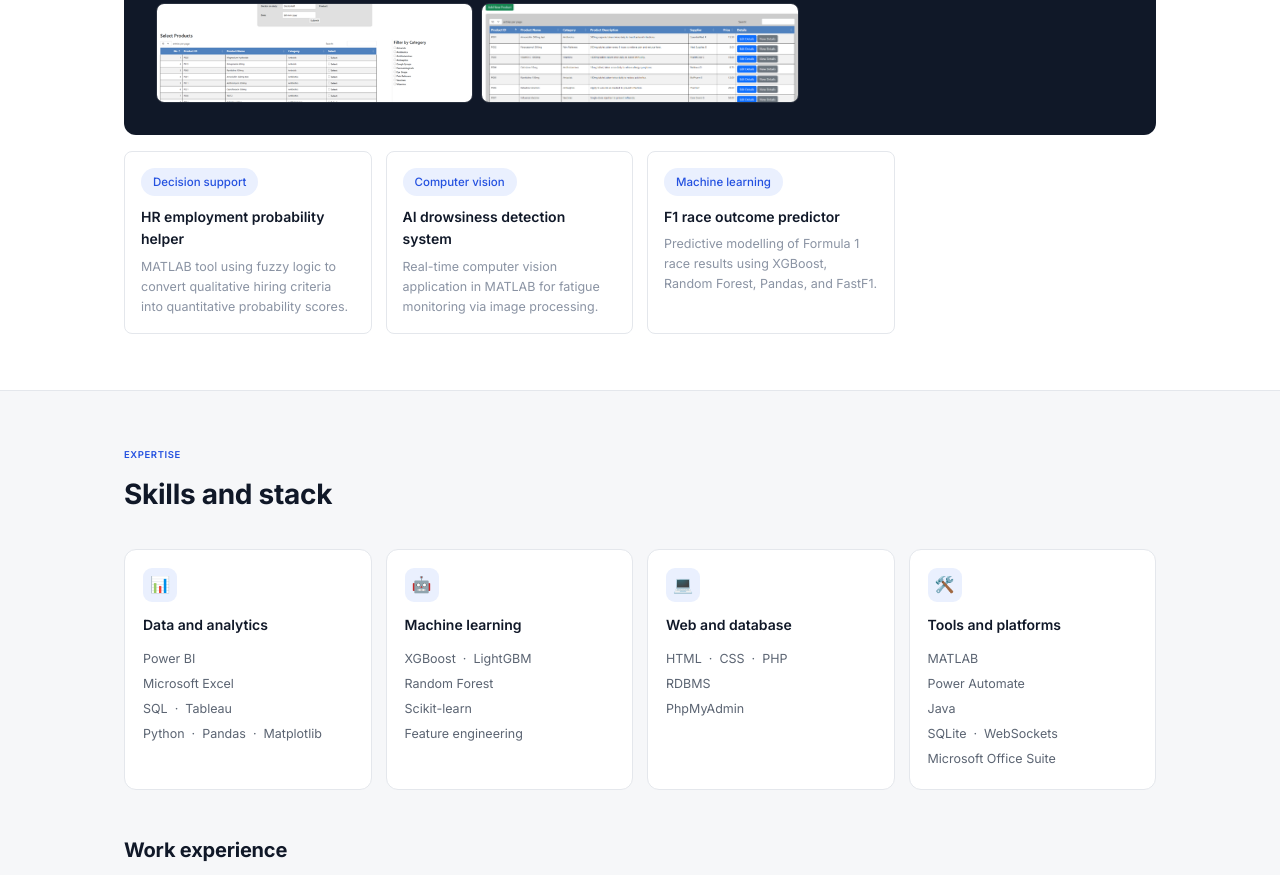
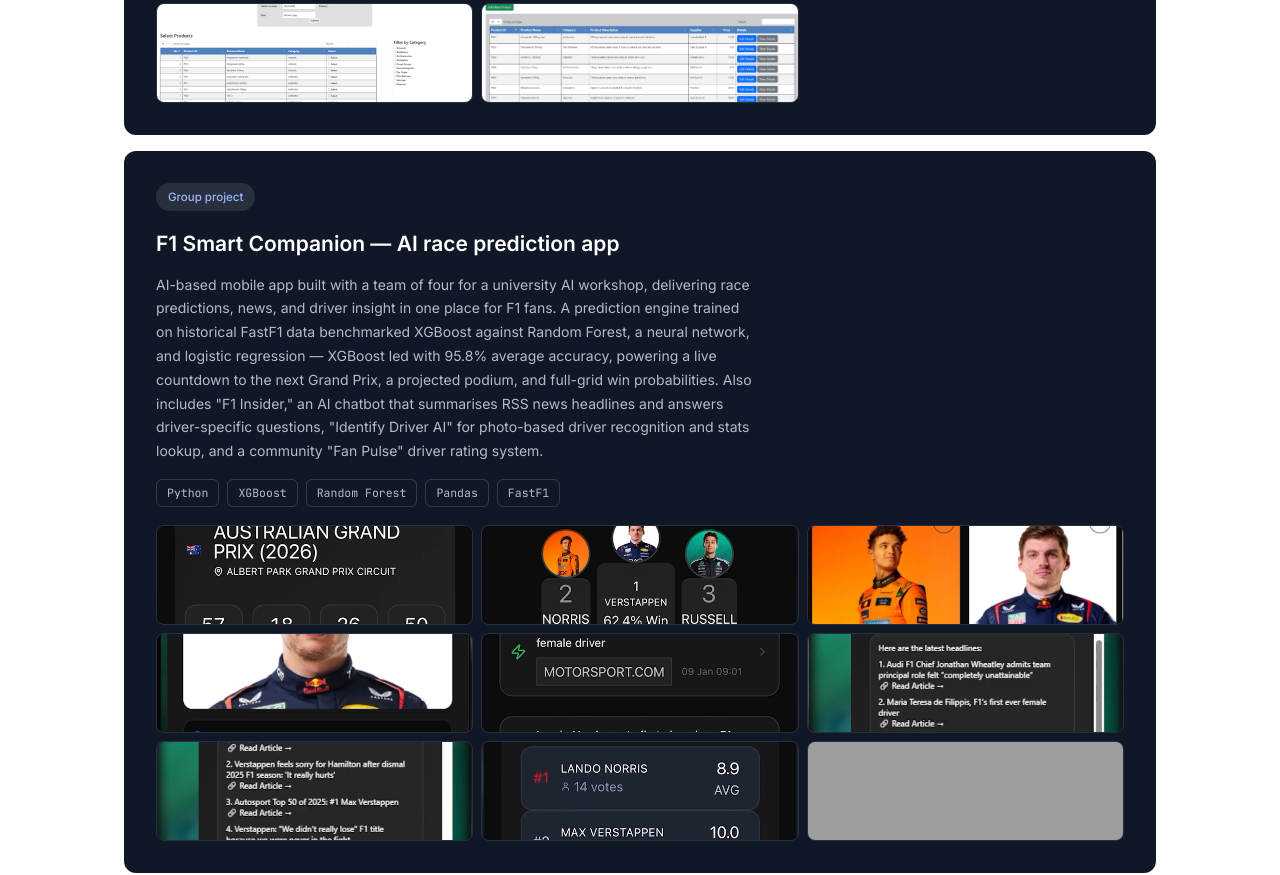
Before and after one commit to Fdan26/fariz-portfolio, a plain HTML site: page index.html in a window 1280 px wide. Shown: the part 2450-3325 px from the top of the page. Drawn offline with Linux system fonts and the light colour scheme; grey boxes are pictures that could not be loaded.

```diff
--- a/index.html
+++ b/index.html
@@ -366,6 +366,30 @@
       </div>
     </div>
 
+    <div class="featured-project">
+      <span class="tag">Group project</span>
+      <h3>F1 Smart Companion — AI race prediction app</h3>
+      <p>AI-based mobile app built with a team of four for a university AI workshop, delivering race predictions, news, and driver insight in one place for F1 fans. A prediction engine trained on historical FastF1 data benchmarked XGBoost against Random Forest, a neural network, and logistic regression — XGBoost led with 95.8% average accuracy, powering a live countdown to the next Grand Prix, a projected podium, and full-grid win probabilities. Also includes "F1 Insider," an AI chatbot that summarises RSS news headlines and answers driver-specific questions, "Identify Driver AI" for photo-based driver recognition and stats lookup, and a community "Fan Pulse" driver rating system.</p>
+      <div class="tech-row">
+        <span class="tech-pill">Python</span>
+        <span class="tech-pill">XGBoost</span>
+        <span class="tech-pill">Random Forest</span>
+        <span class="tech-pill">Pandas</span>
+        <span class="tech-pill">FastF1</span>
+      </div>
+      <div class="gallery">
+        <img src="F1pred-1.png" alt="F1 Smart Companion live countdown to the next Grand Prix" loading="lazy">
+        <img src="F1pred-2.png" alt="F1 Smart Companion AI forecast projected podium and win probabilities" loading="lazy">
+        <img src="F1pred-5.png" alt="F1 Smart Companion driver directory with team filters" loading="lazy">
+        <img src="F1pred-6.png" alt="F1 Smart Companion Identify Driver AI photo lookup showing driver stats" loading="lazy">
+        <img src="F1pred-4.png" alt="F1 Smart Companion AI-curated trending F1 news headlines" loading="lazy">
+        <img src="F1pred-7.png" alt="F1 Insider chatbot summarising the latest F1 news" loading="lazy">
+        <img src="F1pred-8.png" alt="F1 Insider chatbot answering a driver-specific news query" loading="lazy">
+        <img src="F1pred-3.png" alt="F1 Smart Companion Fan Pulse community driver ratings" loading="lazy">
+        <img src="F1pred-poster.png" alt="F1 Smart Companion research poster summarising objectives, methodology, and results" loading="lazy">
+      </div>
+    </div>
+
     <div class="project-grid">
       <div class="project-card">
         <span class="tag light">Decision support</span>
@@ -376,11 +400,6 @@
         <span class="tag light">Computer vision</span>
         <h4>AI drowsiness detection system</h4>
         <p>Real-time computer vision application in MATLAB for fatigue monitoring via image processing.</p>
-      </div>
-      <div class="project-card">
-        <span class="tag light">Machine learning</span>
-        <h4>F1 race outcome predictor</h4>
-        <p>Predictive modelling of Formula 1 race results using XGBoost, Random Forest, Pandas, and FastF1.</p>
       </div>
     </div>
   </div>
```
Also changed, not shown: F1pred-1.png (added), F1pred-2.png (added), F1pred-3.png (added), F1pred-4.png (added), F1pred-5.png (added), F1pred-6.png (added), F1pred-7.png (added), F1pred-8.png (added), 1 other file.
